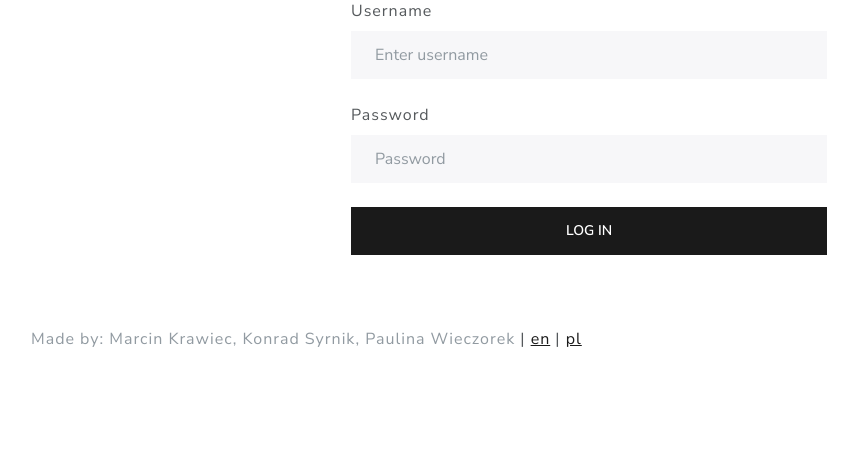
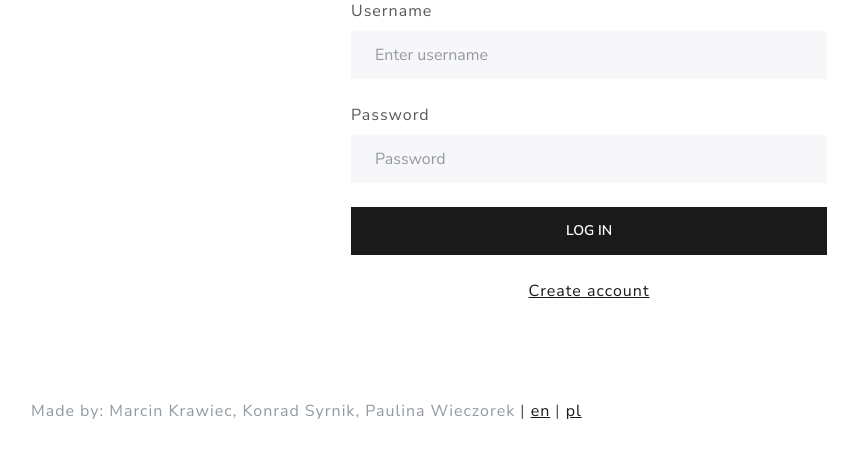
Before and after one commit to marcin-kraviec/brewhub, a Flask app: page /login in a window 1280 px wide. Shown: the part 241-699 px from the top of the page, without its empty margins (51-909 px from the left). Run offline with Flask 2, Linux system fonts and the light colour scheme; some libraries are stand-ins or nearby versions.

Commit message:
Add Create account link

```diff
--- a/brewhub/templates/login.html
+++ b/brewhub/templates/login.html
@@ -6,7 +6,7 @@
         <h1 style="text-align: center">Login</h1>
     </div>
 </div>
-<div class="container" style="max-width: 500px;">
+<div class="container form-group has-danger" style="max-width: 500px;">
     <form>
         {{  form.hidden_tag() }}
         {{  form.username.label(class="form-label") }}
@@ -16,6 +16,8 @@
         {{  form.password(class="form-control", placeholder="Password") }}
         <br/>
         {{ form.submit(class="btn btn-primary", style="width: 100%") }}
+        <br/><br/>
+        <div style="text-align: center;"><a href="/register">Create account</a></div>
         <br/><br/><br/>
     </form>
 </div>
```
